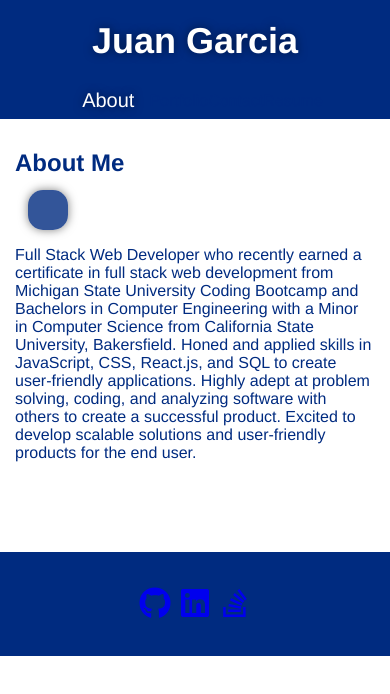
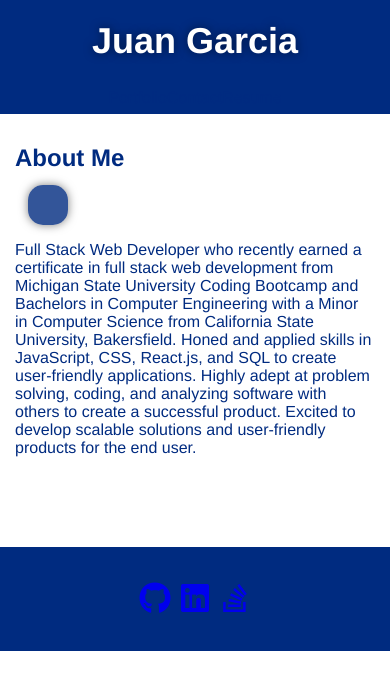
Before and after one commit to jgarcia45/react-portfolio, a React (Create React App) app: page / in a window 390 px wide. Shown: the top 694 px of the page. Built offline with nearby package versions, Linux system fonts and the light colour scheme.

Commit message:
Continued to mess with the Navigation Links

```diff
--- a/src/App.js
+++ b/src/App.js
@@ -2,35 +2,39 @@ import React, { useState } from 'react';
 import About from './components/About';
 import Footer from './components/Footer';
 import Navigation from './components/Navigation';
-import Header from './components/Header';
+// import Header from './components/Header';
 import Project from './components/Project';
 
 function App() {
 
   const [categories] = useState([
     {
-      name: 'Portfolio',
+      name: 'portfolio',
       description: 'Displays all of my projects that I have worked on so far',
     },
     {
-      name: 'Contact',
+      name: 'contact',
       description: 'A way for employers or people to contact me'
     },
     {
-      name: 'Resume',
+      name: 'resume',
       description: 'Displays my resume to show my work history'
     }
   ]);
 
-  const [currentCategory, setCurrentCategory] = useState('Portfolio');
+  const [currentCategory, setCurrentCategory] = useState(categories[0]);
+
+  const [contactSelected, setContactSelected] = useState(false);
 
   return (
     <div>
-      {/* <Navigation /> */}
-      <Header
+      <Navigation
         categories={categories}
         setCurrentCategory={setCurrentCategory}
-        currentCategory={currentCategory} />
+        currentCategory={currentCategory}
+        contactSelected={contactSelected}
+        setContactSelected={setContactSelected}
+      ></Navigation>
       <main>
         <About />
         <Project />
--- a/src/components/Header/index.js
+++ b/src/components/Header/index.js
@@ -1,4 +1,8 @@
 import React, { useEffect } from 'react';
+// import About from '../About';
+// import Portfolio from '../Portfolio';
+// import Contact from '../Contact';
+// import Resume from '../Resume';
 
 function Header(props) {
 
@@ -19,7 +23,10 @@ function Header(props) {
             </h1>
             <nav>
                 <ul>
-                    <li><a href="#About">About</a></li>
+                    {/* <li><a href="About">About</a></li>
+                    <li><a href="#Portfolio">Portfolio</a></li>
+                    <li><a href="#Contact">Contact</a></li>
+                    <li><a href="#Resume">Resume</a></li> */}
                     {categories.map((category) => (
                         <li key={category.name} onClick={() => {
                             setCurrentCategory(category.name);
--- /dev/null
+++ b/src/components/Navigation/index.css
@@ -0,0 +1,213 @@
+:root {
+    --primary-color: #002b80;
+    --text-Color: #ffffff;
+  }
+  * {
+    margin: 0;
+    padding: 0;
+    box-sizing: border-box;
+  }
+
+  body {
+    /* more on this crazy alphanumerical value in a minute! */
+    color: var(--primary-color);
+    font-family: Helvetica, Arial, sans-serif;
+  }
+
+  /* apply styles to <header> */
+  header {
+    padding: 20px 35px;
+    background-color: var(--primary-color);
+    display: flex;
+    justify-content: space-between;
+    flex-wrap: wrap;
+    position: -webkit-sticky;
+    position: sticky;
+    top: 0;
+  }
+
+  header h1 {
+    font-weight: bold;
+    font-size: 36px;
+    color: var(--text-Color);
+    margin: 0;
+    text-shadow: 0 0 10px rgba(0, 0, 0, 0.5);
+  }
+
+  header nav {
+    margin: 7px 0;
+  }
+
+  header a {
+    text-decoration: none;
+    color: var(--text-Color);
+  }
+
+  header nav ul {
+    display: flex;
+    flex-wrap: wrap;
+    justify-content: space-between;
+    align-items: center;
+    list-style: none;
+  }
+
+  header nav ul li a {
+    padding: 10px 15px;
+    font-weight: lighter;
+    font-size: 1.55vw;
+    text-shadow: 0 0 10px rgba(0, 0, 0, 0.5);
+  }
+
+  header nav ul li a:hover {
+    background: yellow;
+    color: var(--primary-color);
+    border-radius: 15px;
+    text-shadow: none;
+  }
+
+  /* Footer Sytle */
+  footer {
+    background: var(--primary-color);
+    width: 100%;
+    padding: 40px 35px;
+    justify-content: space-between;
+    flex-wrap: wrap;
+  }
+
+  footer div {
+    line-height: 1.5;
+    text-align: center;
+    color: var(--text-Color);
+  }
+
+  section {
+    padding: 60px;
+  }
+
+  .flex-row {
+    display: flex;
+  }
+
+  .section-title {
+    font-size: 48px;
+    color: var(--primary-color);
+    border-bottom: 3px solid;
+    padding-bottom: 20px;
+    text-align: center;
+    margin: 0 auto 35px auto;
+    width: 50%;
+  }
+
+  .primary-border {
+    border-color: var(--primary-color);
+  }
+
+  /* About Me Section */
+  .about-section p {
+    line-height: 1.7;
+    width: 80%;
+    font-size: 20px;
+    margin: 0 auto;
+  }
+
+  /* Projects Section */
+  .project-container {
+    display: flex;
+    flex-wrap: wrap;
+    justify-content: center;
+    align-items: center;
+  }
+
+  .project {
+    width: 48%;
+    height: 300px;
+    padding: 5px;
+    margin: 15px;
+    text-align: center;
+  }
+
+  .project img {
+    width: 100%;
+    height: 100%;
+    object-fit: cover;
+    border-radius: 15px;
+  }
+
+  .first-project {
+    width: 100%;
+  }
+
+  /* Contact ME Section */
+  .contact-section ul {
+    font-size: 20px;
+    margin: 0 auto;
+    display: flex;
+    flex-wrap: wrap;
+    list-style: none;
+    justify-content: space-evenly;
+    width: 80%;
+  }
+
+  .contact-section ul li {
+    border-bottom: 1px solid var(--primary-color);
+  }
+
+  .contact-section ul li a {
+    text-decoration: none;
+  }
+
+  /* MEDIA QUERY FOR SMALLER DESKTOP SCREENS AND SMALLER */
+  @media screen and (max-width: 980px) {
+    .flex-row {
+      flex-direction: column;
+    }
+
+    header {
+      padding-bottom: 0;
+      justify-content: center;
+      position: relative;
+    }
+
+    header h1 {
+      width: 100%;
+      text-align: center;
+    }
+
+    header nav ul {
+      margin-top: 20px;
+      width: 100%;
+      justify-content: center;
+    }
+
+    header nav ul li a {
+      font-size: 20px;
+    }
+
+    .section-title {
+      width: 80%;
+    }
+
+    footer div {
+      text-align: center;
+      width: 100%;
+    }
+  }
+
+  /* MEDIA QUERY FOR TABLETS AND SMALLER */
+  @media screen and (max-width: 768px) {
+    section {
+      padding: 30px 15px;
+    }
+  }
+
+  /* MEDIA QUERY FOR MOBILE PHONES AND SMALLER */
+  @media screen and (max-width: 575px) {
+    .hero h2 {
+      text-align: center;
+      justify-content: center;
+    }
+
+    .section-title {
+      width: 95%;
+    }
+  }
--- a/src/components/Navigation/index.js
+++ b/src/components/Navigation/index.js
@@ -1,21 +1,50 @@
 import React, { useEffect, useState } from 'react';
-import Header from '../Header';
+import { capitalizeFirstLetter } from '../../utils/helpers';
+import './index.css';
+// import Header from '../Header';
 
 function Navigation(props) {
 
     const {
         categories = [],
         setCurrentCategory,
+        contactSelected,
         currentCategory,
+        setContactSelected,
     } = props;
 
+    useEffect(() => {
+        document.title = capitalizeFirstLetter(currentCategory.name);
+    }, [currentCategory]);
+
     return (
-        <Header
-            categories={categories}
-            setCurrentCategory={setCurrentCategory}
-            currentCategory={currentCategory}
-        ></Header>
-    )
+        <header>
+            <h1>
+                <a href="/">Juan Garcia</a>
+            </h1>
+            <nav>
+                <ul>
+                    {/* <li><a href="About">About</a></li>
+                <li><a href="#Portfolio">Portfolio</a></li>
+                <li><a href="#Contact">Contact</a></li>
+                <li><a href="#Resume">Resume</a></li> */}
+                    {categories.map((category) => (
+                        <li className={`mx-1 ${currentCategory.name === category.name && !contactSelected && 'navActive'
+                            }`} key={category.name}>
+                            <span
+                                onClick={() => {
+                                    setCurrentCategory(category);
+                                    setContactSelected(false);
+                                }}
+                            >
+                                {capitalizeFirstLetter(category.name)}
+                            </span>
+                        </li>
+                    ))}
+                </ul>
+            </nav>
+        </header>
+    );
 }
 
 export default Navigation;
```
